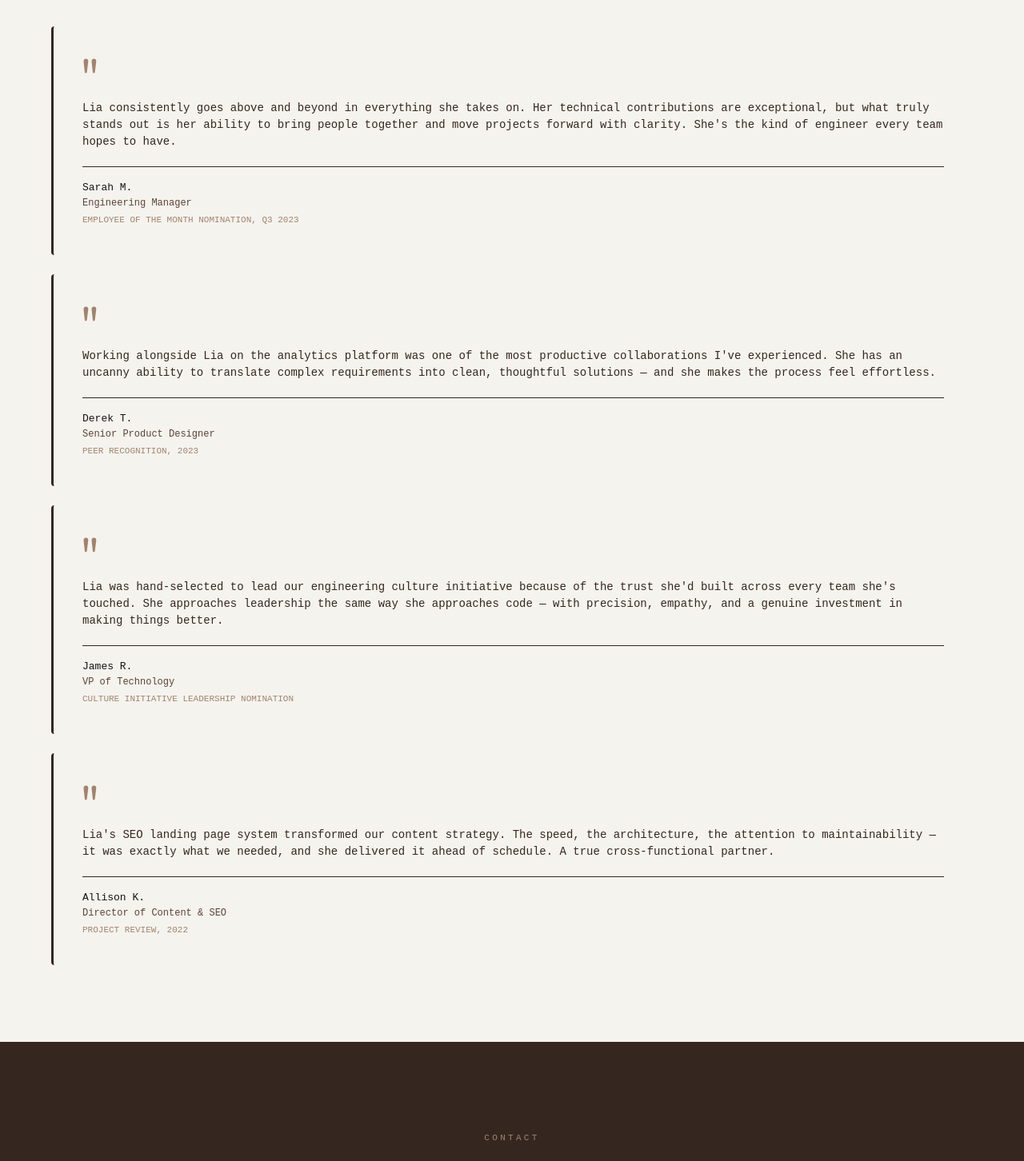
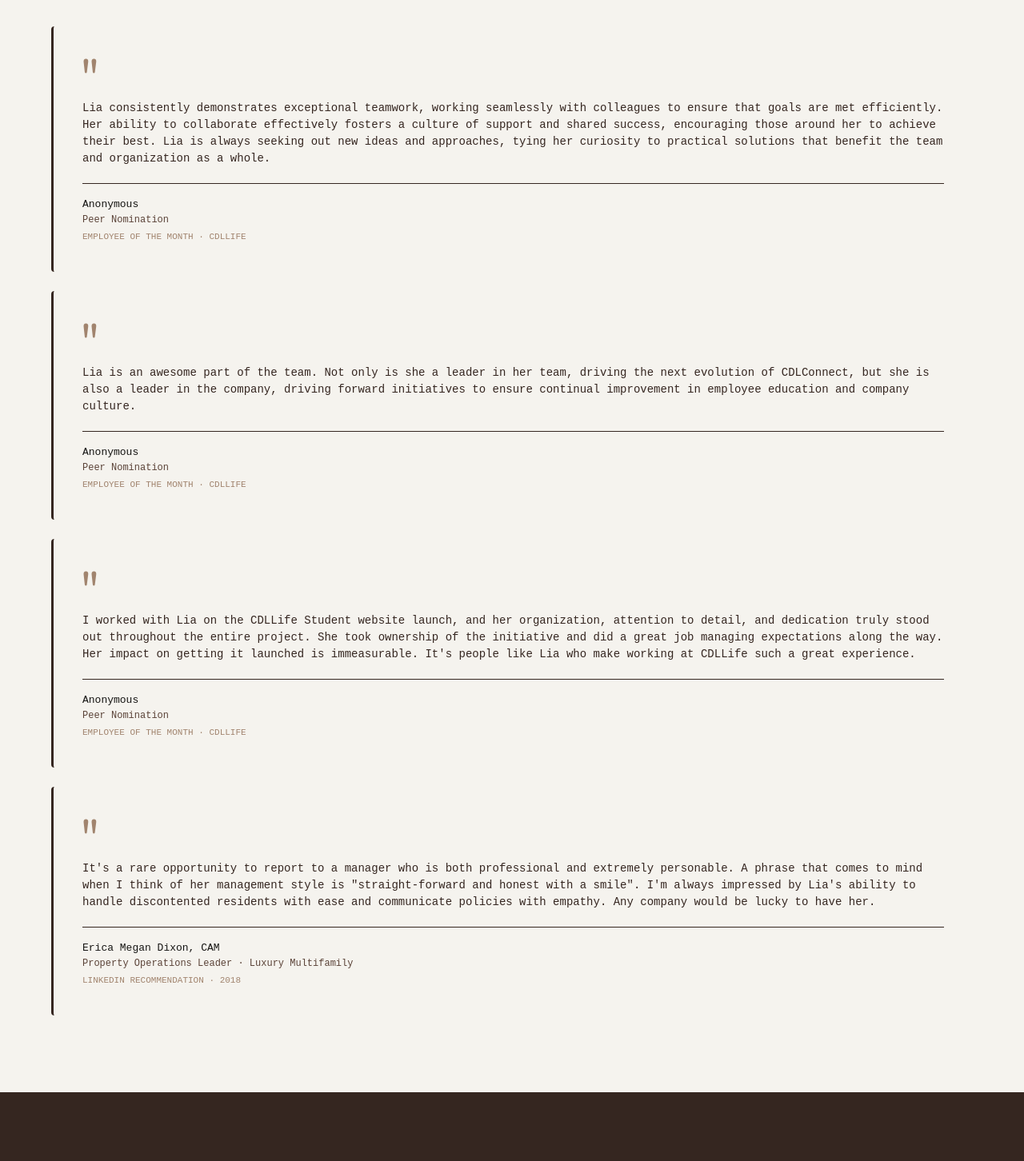
Before and after one commit to LiaMaggiorotto/portfolio, a SvelteKit app: page / in a window 1280 px wide. Shown: the part 5180-6632 px from the top of the page at 80% size. Built offline with nearby package versions, Linux system fonts and the light colour scheme.

Commit message:
adding contact and recognition quotes

```diff
--- a/src/routes/_components/Contact.svelte
+++ b/src/routes/_components/Contact.svelte
@@ -17,10 +17,10 @@
 
   <!-- Email -->
   <a
-    href="mailto:hello@liamaggiorotto.com"
+    href="mailto:liamaggiorotto@gmail.com"
     class="font-[fraunces] text-2xl text-coconut-flour hover:text-creme-brulee transition-colors duration-300 mb-[48px]"
   >
-    hello@liamaggiorotto.com
+    liamaggiorotto@gmail.com
   </a>
 
   <!-- Social links -->
--- a/src/routes/_components/Recognition.svelte
+++ b/src/routes/_components/Recognition.svelte
@@ -1,28 +1,28 @@
 <script>
   const quotes = [
     {
-      text: "Lia consistently goes above and beyond in everything she takes on. Her technical contributions are exceptional, but what truly stands out is her ability to bring people together and move projects forward with clarity. She's the kind of engineer every team hopes to have.",
-      name: "Sarah M.",
-      title: "Engineering Manager",
-      context: "Employee of the Month Nomination, Q3 2023",
+      text: "Lia consistently demonstrates exceptional teamwork, working seamlessly with colleagues to ensure that goals are met efficiently. Her ability to collaborate effectively fosters a culture of support and shared success, encouraging those around her to achieve their best. Lia is always seeking out new ideas and approaches, tying her curiosity to practical solutions that benefit the team and organization as a whole.",
+      name: "Anonymous",
+      title: "Peer Nomination",
+      context: "Employee of the Month · CDLLife",
     },
     {
-      text: "Working alongside Lia on the analytics platform was one of the most productive collaborations I've experienced. She has an uncanny ability to translate complex requirements into clean, thoughtful solutions — and she makes the process feel effortless.",
-      name: "Derek T.",
-      title: "Senior Product Designer",
-      context: "Peer Recognition, 2023",
+      text: "Lia is an awesome part of the team. Not only is she a leader in her team, driving the next evolution of CDLConnect, but she is also a leader in the company, driving forward initiatives to ensure continual improvement in employee education and company culture.",
+      name: "Anonymous",
+      title: "Peer Nomination",
+      context: "Employee of the Month · CDLLife",
     },
     {
-      text: "Lia was hand-selected to lead our engineering culture initiative because of the trust she'd built across every team she's touched. She approaches leadership the same way she approaches code — with precision, empathy, and a genuine investment in making things better.",
-      name: "James R.",
-      title: "VP of Technology",
-      context: "Culture Initiative Leadership Nomination",
+      text: "I worked with Lia on the CDLLife Student website launch, and her organization, attention to detail, and dedication truly stood out throughout the entire project. She took ownership of the initiative and did a great job managing expectations along the way. Her impact on getting it launched is immeasurable. It's people like Lia who make working at CDLLife such a great experience.",
+      name: "Anonymous",
+      title: "Peer Nomination",
+      context: "Employee of the Month · CDLLife",
     },
     {
-      text: "Lia's SEO landing page system transformed our content strategy. The speed, the architecture, the attention to maintainability — it was exactly what we needed, and she delivered it ahead of schedule. A true cross-functional partner.",
-      name: "Allison K.",
-      title: "Director of Content & SEO",
-      context: "Project Review, 2022",
+      text: "It's a rare opportunity to report to a manager who is both professional and extremely personable. A phrase that comes to mind when I think of her management style is \"straight-forward and honest with a smile\". I'm always impressed by Lia's ability to handle discontented residents with ease and communicate policies with empathy. Any company would be lucky to have her.",
+      name: "Erica Megan Dixon, CAM",
+      title: "Property Operations Leader · Luxury Multifamily",
+      context: "LinkedIn Recommendation · 2018",
     },
   ];
 </script>
```
Also changed, not shown: src/lib/projects.js, 1 other file (tests, documents, lock files or other folders).
